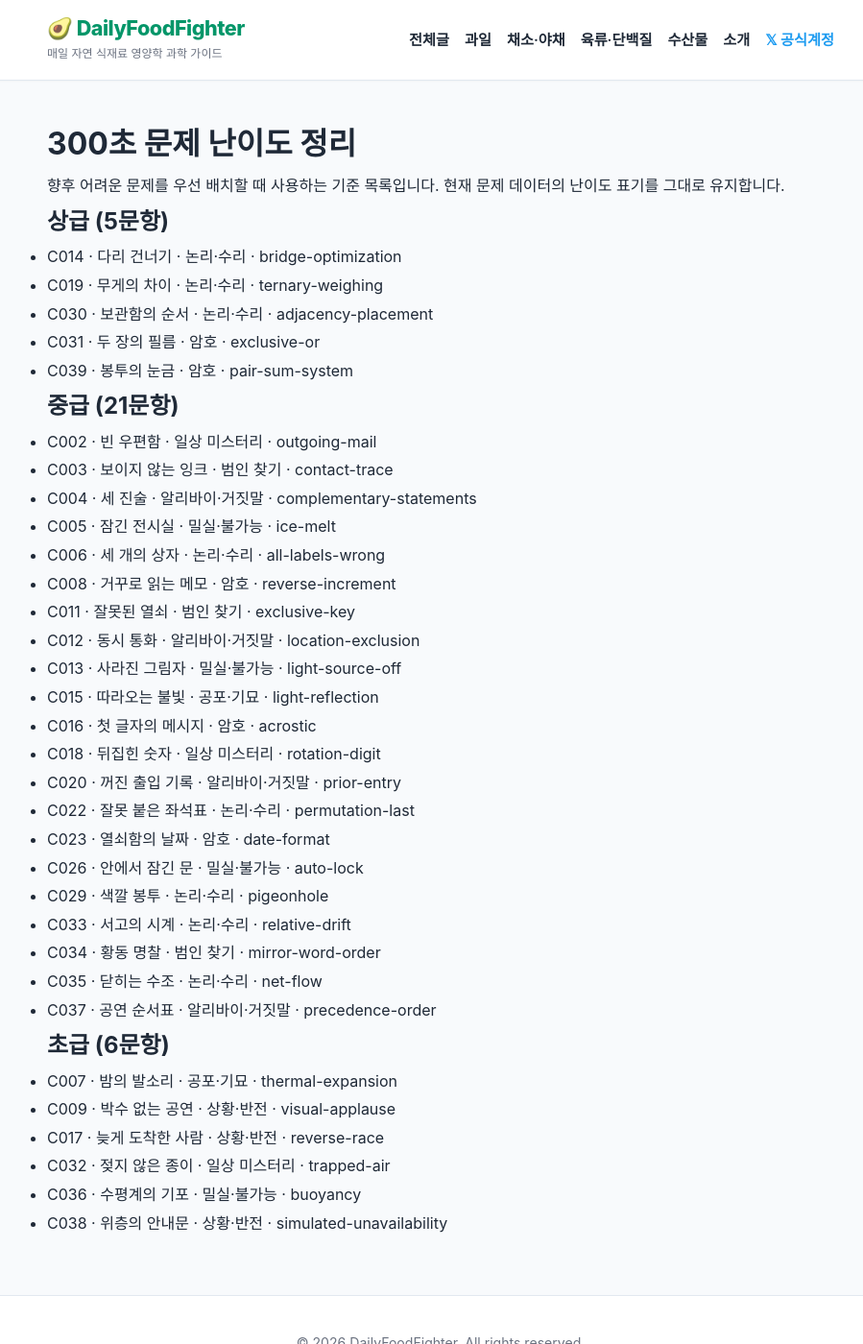
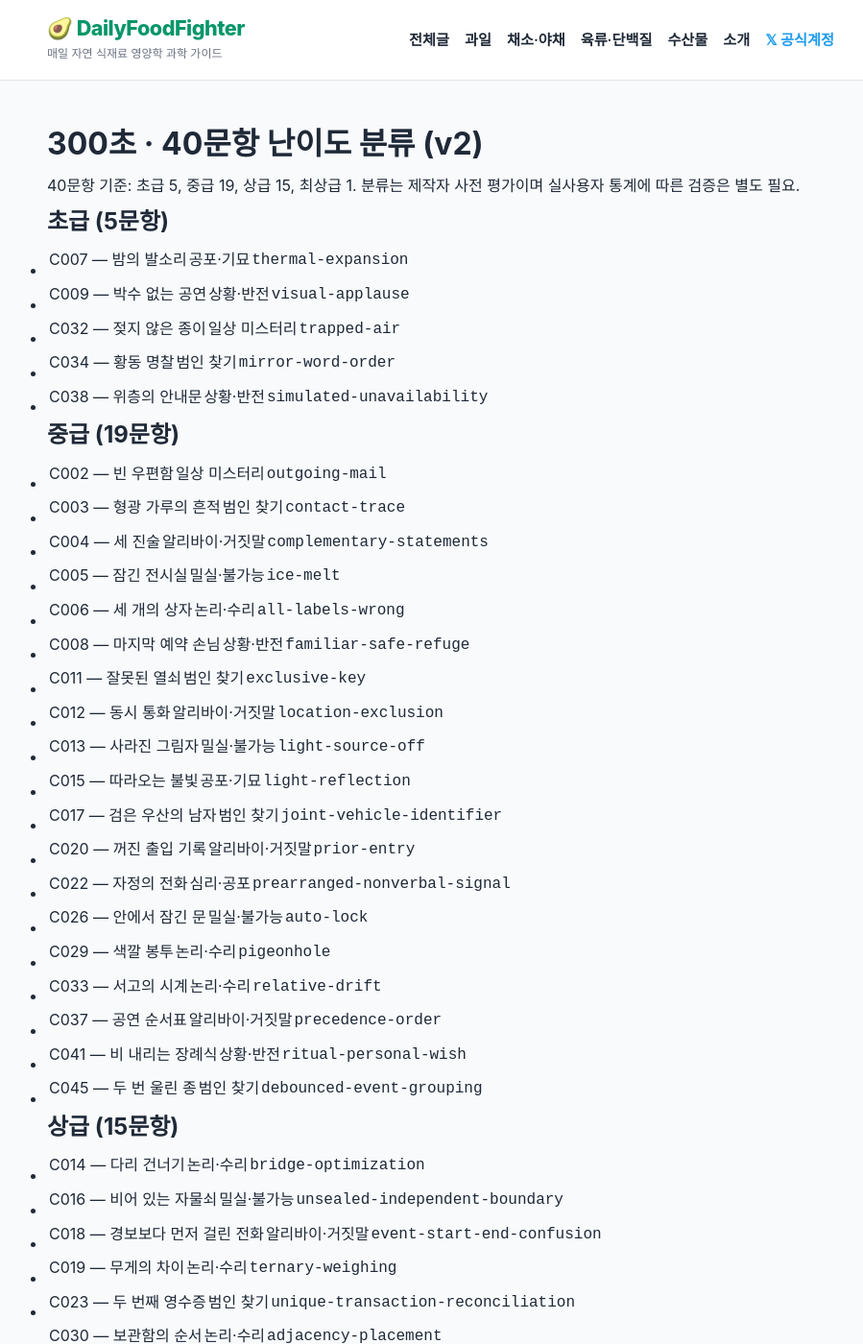
Before and after one commit to heewon-yu/dailyfoodfighter, a Jekyll site: the page built from games/300-seconds/DIFFICULTY.md, in a window 1280 px wide and 1400 px high. Shown: the whole window at 96% size, without its empty margins (181-1080 px from the left). Built offline with Jekyll 4.4.1, drawn with Linux system fonts in a browser that asks for light colours; our own code applies the rules of GitHub Pages for plain Markdown files; some of the changed text lies outside the part shown.

Commit message:
Update difficulty classification for 40-case noir edition

```diff
--- a/games/300-seconds/DIFFICULTY.md
+++ b/games/300-seconds/DIFFICULTY.md
@@ -1,44 +1,59 @@
-# 300초 문제 난이도 정리
+# 300초 · 40문항 난이도 분류 (v2)
 
-향후 어려운 문제를 우선 배치할 때 사용하는 기준 목록입니다. 현재 문제 데이터의 난이도 표기를 그대로 유지합니다.
+40문항 기준: 초급 5, 중급 19, 상급 15, 최상급 1. 분류는 제작자 사전 평가이며 실사용자 통계에 따른 검증은 별도 필요.
 
-## 상급 (5문항)
+## 초급 (5문항)
 
-- C014 · 다리 건너기 · 논리·수리 · bridge-optimization
-- C019 · 무게의 차이 · 논리·수리 · ternary-weighing
-- C030 · 보관함의 순서 · 논리·수리 · adjacency-placement
-- C031 · 두 장의 필름 · 암호 · exclusive-or
-- C039 · 봉투의 눈금 · 암호 · pair-sum-system
+- C007 — 밤의 발소리 | 공포·기묘 | `thermal-expansion`
+- C009 — 박수 없는 공연 | 상황·반전 | `visual-applause`
+- C032 — 젖지 않은 종이 | 일상 미스터리 | `trapped-air`
+- C034 — 황동 명찰 | 범인 찾기 | `mirror-word-order`
+- C038 — 위층의 안내문 | 상황·반전 | `simulated-unavailability`
 
-## 중급 (21문항)
+## 중급 (19문항)
 
-- C002 · 빈 우편함 · 일상 미스터리 · outgoing-mail
-- C003 · 보이지 않는 잉크 · 범인 찾기 · contact-trace
-- C004 · 세 진술 · 알리바이·거짓말 · complementary-statements
-- C005 · 잠긴 전시실 · 밀실·불가능 · ice-melt
-- C006 · 세 개의 상자 · 논리·수리 · all-labels-wrong
-- C008 · 거꾸로 읽는 메모 · 암호 · reverse-increment
-- C011 · 잘못된 열쇠 · 범인 찾기 · exclusive-key
-- C012 · 동시 통화 · 알리바이·거짓말 · location-exclusion
-- C013 · 사라진 그림자 · 밀실·불가능 · light-source-off
-- C015 · 따라오는 불빛 · 공포·기묘 · light-reflection
-- C016 · 첫 글자의 메시지 · 암호 · acrostic
-- C018 · 뒤집힌 숫자 · 일상 미스터리 · rotation-digit
-- C020 · 꺼진 출입 기록 · 알리바이·거짓말 · prior-entry
-- C022 · 잘못 붙은 좌석표 · 논리·수리 · permutation-last
-- C023 · 열쇠함의 날짜 · 암호 · date-format
-- C026 · 안에서 잠긴 문 · 밀실·불가능 · auto-lock
-- C029 · 색깔 봉투 · 논리·수리 · pigeonhole
-- C033 · 서고의 시계 · 논리·수리 · relative-drift
-- C034 · 황동 명찰 · 범인 찾기 · mirror-word-order
-- C035 · 닫히는 수조 · 논리·수리 · net-flow
-- C037 · 공연 순서표 · 알리바이·거짓말 · precedence-order
+- C002 — 빈 우편함 | 일상 미스터리 | `outgoing-mail`
+- C003 — 형광 가루의 흔적 | 범인 찾기 | `contact-trace`
+- C004 — 세 진술 | 알리바이·거짓말 | `complementary-statements`
+- C005 — 잠긴 전시실 | 밀실·불가능 | `ice-melt`
+- C006 — 세 개의 상자 | 논리·수리 | `all-labels-wrong`
+- C008 — 마지막 예약 손님 | 상황·반전 | `familiar-safe-refuge`
+- C011 — 잘못된 열쇠 | 범인 찾기 | `exclusive-key`
+- C012 — 동시 통화 | 알리바이·거짓말 | `location-exclusion`
+- C013 — 사라진 그림자 | 밀실·불가능 | `light-source-off`
+- C015 — 따라오는 불빛 | 공포·기묘 | `light-reflection`
+- C017 — 검은 우산의 남자 | 범인 찾기 | `joint-vehicle-identifier`
+- C020 — 꺼진 출입 기록 | 알리바이·거짓말 | `prior-entry`
+- C022 — 자정의 전화 | 심리·공포 | `prearranged-nonverbal-signal`
+- C026 — 안에서 잠긴 문 | 밀실·불가능 | `auto-lock`
+- C029 — 색깔 봉투 | 논리·수리 | `pigeonhole`
+- C033 — 서고의 시계 | 논리·수리 | `relative-drift`
+- C037 — 공연 순서표 | 알리바이·거짓말 | `precedence-order`
+- C041 — 비 내리는 장례식 | 상황·반전 | `ritual-personal-wish`
+- C045 — 두 번 울린 종 | 범인 찾기 | `debounced-event-grouping`
 
-## 초급 (6문항)
+## 상급 (15문항)
 
-- C007 · 밤의 발소리 · 공포·기묘 · thermal-expansion
-- C009 · 박수 없는 공연 · 상황·반전 · visual-applause
-- C017 · 늦게 도착한 사람 · 상황·반전 · reverse-race
-- C032 · 젖지 않은 종이 · 일상 미스터리 · trapped-air
-- C036 · 수평계의 기포 · 밀실·불가능 · buoyancy
-- C038 · 위층의 안내문 · 상황·반전 · simulated-unavailability
+- C014 — 다리 건너기 | 논리·수리 | `bridge-optimization`
+- C016 — 비어 있는 자물쇠 | 밀실·불가능 | `unsealed-independent-boundary`
+- C018 — 경보보다 먼저 걸린 전화 | 알리바이·거짓말 | `event-start-end-confusion`
+- C019 — 무게의 차이 | 논리·수리 | `ternary-weighing`
+- C023 — 두 번째 영수증 | 범인 찾기 | `unique-transaction-reconciliation`
+- C030 — 보관함의 순서 | 논리·수리 | `adjacency-placement`
+- C031 — 두 장의 필름 | 암호 | `exclusive-or`
+- C035 — 아무도 타지 않은 택시 | 상황·반전 | `cargo-instead-of-passenger`
+- C036 — 위조된 유언장 | 문서 추리 | `information-not-yet-existent`
+- C039 — 봉투의 눈금 | 암호 | `pair-sum-system`
+- C040 — 304호의 비밀 | 밀실·불가능 | `false-initial-state`
+- C042 — 마지막 목격자 | 범인 찾기 | `expected-baseline-anomaly`
+- C043 — 침묵하는 녹음기 | 알리바이·거짓말 | `necessary-signal-absence`
+- C046 — 검은 봉투 | 암호·논리 | `binary-group-test-code`
+- C047 — 새벽 3시의 방문객 | 공포·반전 | `sensor-proxy-misclassification`
+
+## 최상급 (1문항)
+
+- C044 — 사라진 초상화 | 복합 추리 | `cross-domain-bijection`
+
+## 편집 메모
+
+기존 C008,C016,C017,C018,C022,C023,C035,C036 8문항을 전면 교체. 신규 C040~C047 8문항 추가. 기존 24문항 중 조건 및 단서 일부 보강. 실제 정답률 기반 난이도 조정 전까지 수치 라벨은 잠정이다.
```
